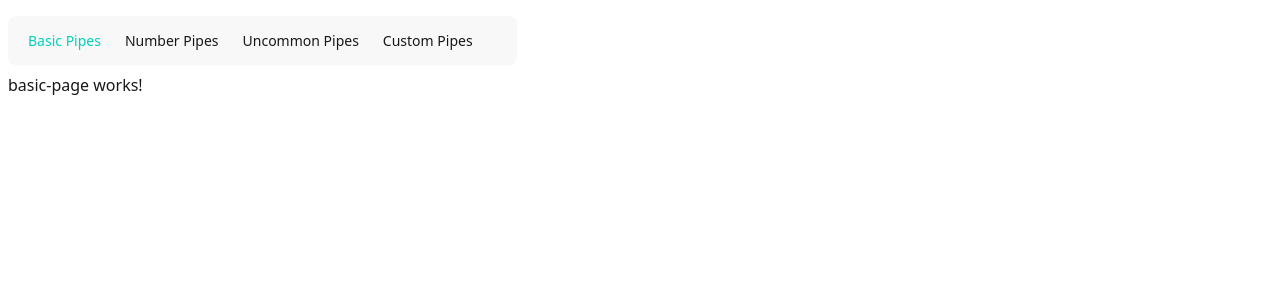
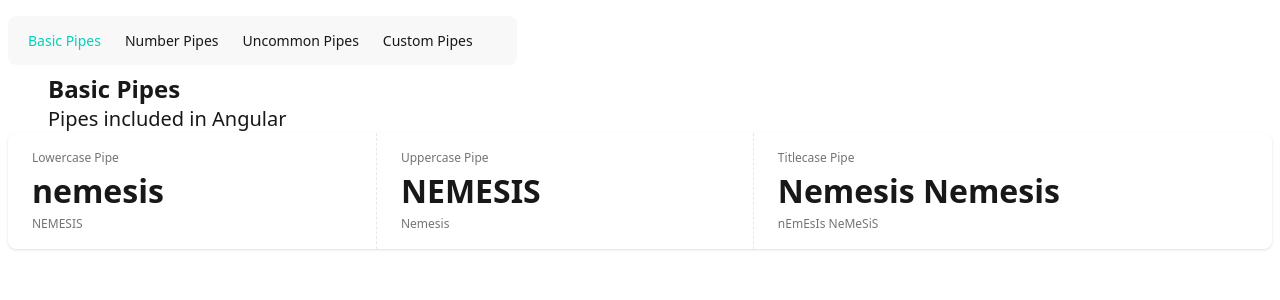
Before and after one commit to mcastig/pipes-app, an Angular app: page /basic in a window 1280 px wide. Shown: the top 300 px of the page. Built offline with nearby package versions, Linux system fonts and the light colour scheme.

Commit message:
Add basic pipes such as lowercase, uppercasea and titlecase

```diff
--- a/src/app/pages/basic-page/basic-page.component.html
+++ b/src/app/pages/basic-page/basic-page.component.html
@@ -1 +1,23 @@
-<p>basic-page works!</p>
+<section class="mx-10">
+  <h1 class="text-2xl font-bold">Basic Pipes</h1>
+  <h3 class="text-xl font-thin">Pipes included in Angular</h3>
+</section>
+<div class="stats stats-vertical lg:stats-horizontal shadow w-full">
+  <div class="stat">
+    <div class="stat-title">Lowercase Pipe</div>
+    <div class="stat-value">{{ nameUpper() | lowercase }}</div>
+    <div class="stat-desc">{{ nameUpper() }}</div>
+  </div>
+
+  <div class="stat">
+    <div class="stat-title">Uppercase Pipe</div>
+    <div class="stat-value">{{ nameLower() | uppercase }}</div>
+    <div class="stat-desc">{{ nameLower() }}</div>
+  </div>
+
+  <div class="stat">
+    <div class="stat-title">Titlecase Pipe</div>
+    <div class="stat-value">{{ fullName() | titlecase }}</div>
+    <div class="stat-desc">{{ fullName() }}</div>
+  </div>
+</div>
--- a/src/app/pages/basic-page/basic-page.component.ts
+++ b/src/app/pages/basic-page/basic-page.component.ts
@@ -1,8 +1,13 @@
-import { Component } from '@angular/core';
+import { LowerCasePipe, TitleCasePipe, UpperCasePipe } from '@angular/common';
+import { Component, signal } from '@angular/core';
 
 @Component({
   selector: 'app-basic-page',
-  imports: [],
+  imports: [LowerCasePipe, UpperCasePipe, TitleCasePipe],
   templateUrl: './basic-page.component.html'
 })
-export default class BasicPageComponent { }
+export default class BasicPageComponent {
+  nameLower = signal('Nemesis');
+  nameUpper = signal('NEMESIS');
+  fullName = signal('nEmEsIs NeMeSiS');
+}
```
